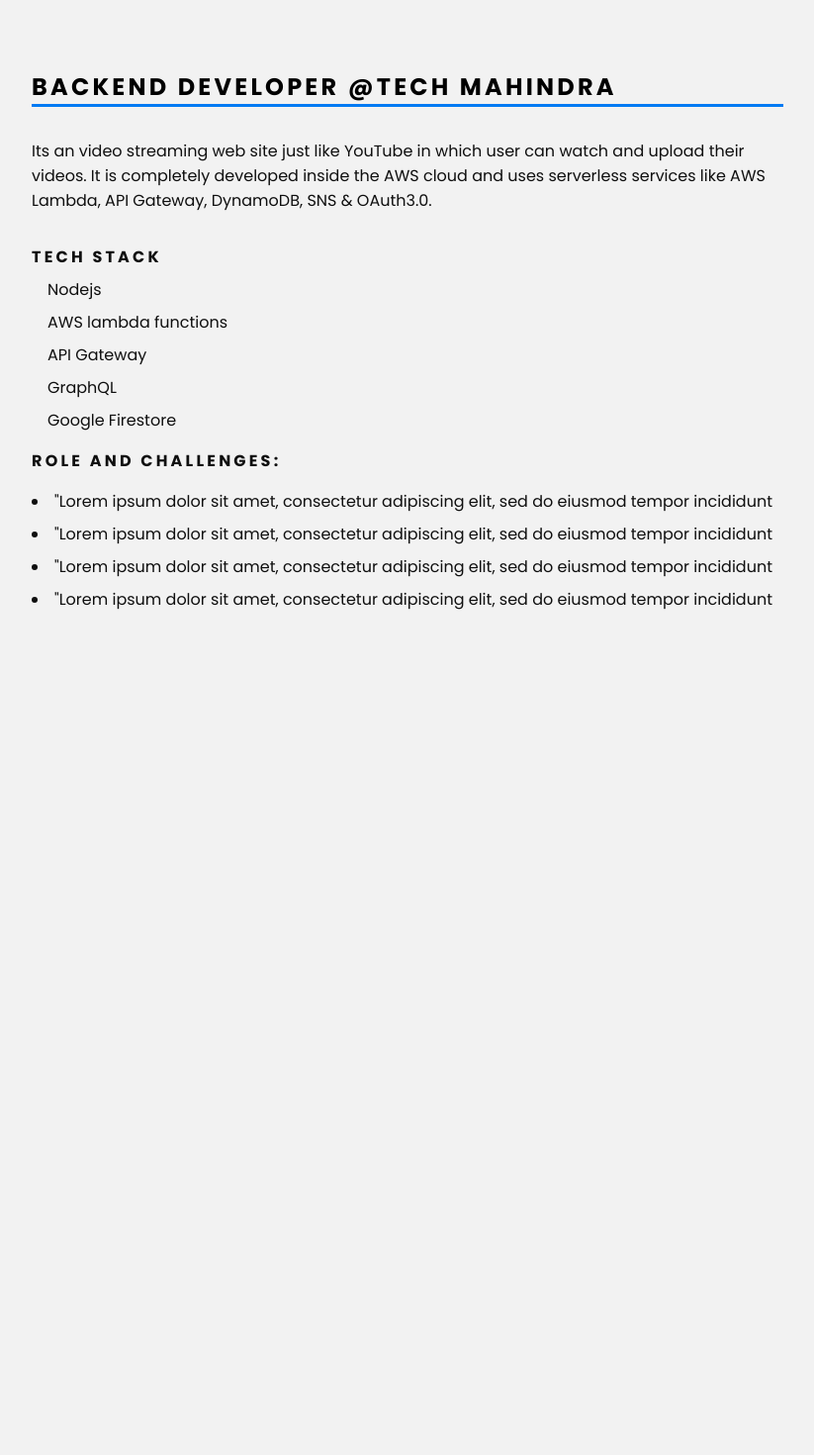
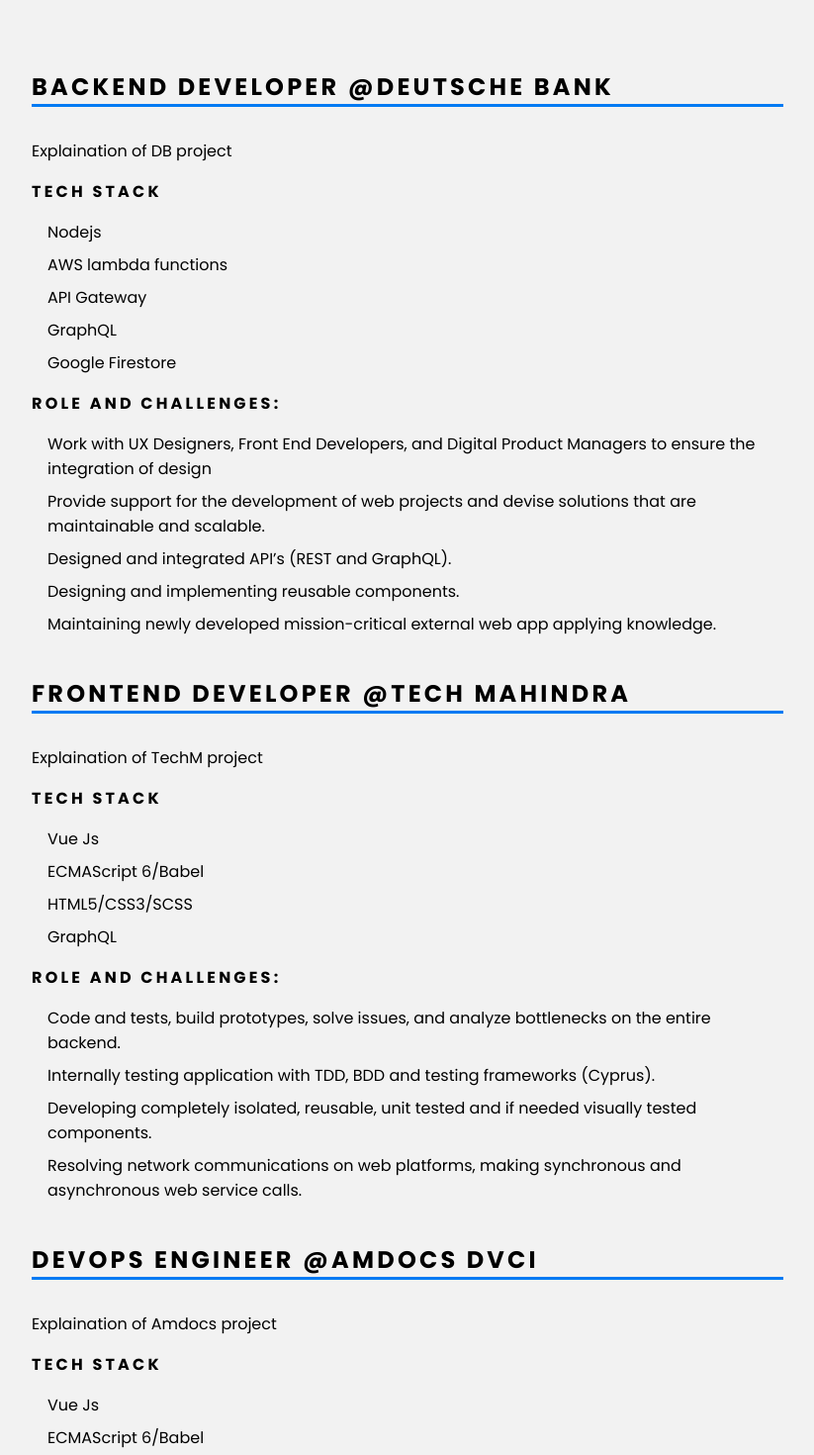
Before and after one commit to pmrubenrao/Portfolio-Website, a Vue app: page /portfolio in a window 1280 px wide. Shown: the part 180-1650 px from the top of the page at 99% size, without its empty margins (228-1051 px from the left). Before the commit the page ends 854 px from the top, so only its background shows below. Built offline with nearby package versions, Linux system fonts and the light colour scheme.

Commit message:
added reusablity to the ThePortfolio component

```diff
--- /dev/null
+++ b/persistentData/rolesChallenges.js
@@ -0,0 +1,21 @@
+export const rcAmdocsData = [
+  "Implemented a 'serverless' architecture using API Gateway, Lambda, and Dynamo DB and deployed AWS Lambda code from Amazon S3 buckets.",
+  'Created a Lambda Deployment function and configured it to receive events from your S3 Bucket.',
+  'Event-driven and scheduled AWS Lambda functions to trigger various AWS resources.',
+  'Designing serverless web application using AWS lambda API gateway DynamoDB Stream.',
+];
+
+export const rcTechMData = [
+  'Code and tests, build prototypes, solve issues, and analyze bottlenecks on the entire backend.',
+  'Internally testing application with TDD, BDD and testing frameworks (Cyprus).',
+  'Developing completely isolated, reusable, unit tested and if needed visually tested components.',
+  'Resolving network communications on web platforms, making synchronous and asynchronous web service calls.',
+];
+
+export const rcDeutscheBankData = [
+  'Work with UX Designers, Front End Developers, and Digital Product Managers to ensure the integration of design',
+  'Provide support for the development of web projects and devise solutions that are maintainable and scalable.',
+  'Designed and integrated API’s (REST and GraphQL).',
+  'Designing and implementing reusable components.',
+  'Maintaining newly developed mission-critical external web app applying knowledge.',
+];
--- a/src/App.vue
+++ b/src/App.vue
@@ -24,6 +24,7 @@
   :root {
     --primary-color: #007af3;
   }
+
   body {
     background: #f2f2f2;
     margin: 0px;
--- a/src/components/TheList.vue
+++ b/src/components/TheList.vue
@@ -9,8 +9,14 @@
   frontendData,
   backendData,
   learningData,
-  techStackData,
+  // techStackData,
 } from '../../persistentData/skill_details.js';
+import {
+  rcDeutscheBankData,
+  rcTechMData,
+  rcAmdocsData,
+} from '../../persistentData/rolesChallenges.js';
+
 export default {
   props: ['skillsData'],
   data() {
@@ -19,7 +25,9 @@
       backendSkill: frontendData,
       frontendSkill: backendData,
       currentLearning: learningData,
-      techStack: techStackData,
+      rcDeutscheBank: rcDeutscheBankData,
+      rcTechM: rcTechMData,
+      rcAmdocs: rcAmdocsData,
     };
   },
   mounted() {
@@ -29,8 +37,12 @@
       this.selector = this.frontendSkill;
     } else if (this.skillsData === 'learning') {
       this.selector = this.currentLearning;
-    } else {
-      this.selector = this.techStack;
+    } else if (this.skillsData === 'rcDeutscheBank') {
+      this.selector = this.rcDeutscheBank;
+    } else if (this.skillsData === 'rcTechM') {
+      this.selector = this.rcTechM;
+    } else if (this.skillsData === 'rcAmdocs') {
+      this.selector = this.rcAmdocs;
     }
   },
 };
--- a/src/pages/ThePortfolio.vue
+++ b/src/pages/ThePortfolio.vue
@@ -7,42 +7,59 @@
 
   <section class="header-layout">
     <div class="container">
-      <h1 class="header-layout-patch">Backend Developer @Tech Mahindra</h1>
+      <h1 class="header-layout-patch">Backend Developer @Deutsche bank</h1>
     </div>
   </section>
 
-  <section class="pf-exp ">
+  <section class="pf-exp">
     <div class="container">
-      <!-- <h1 class="pf-profile-header">Backend Developer @Tech Mahindra</h1> -->
-      <div class="pf-summary">
-        <div>
-          Its an video streaming web site just like YouTube in which user can
-          watch and upload their videos. It is completely developed inside the
-          AWS cloud and uses serverless services like AWS Lambda, API Gateway,
-          DynamoDB, SNS & OAuth3.0.
-        </div>
+      <div>
+        Explaination of DB project
       </div>
-      <the-sub-header sub-header-data="TECH STACK"></the-sub-header>
-      <the-list skills-data="techStackData"></the-list>
+    </div>
+    <the-sub-header sub-header-data="TECH STACK"></the-sub-header>
+    <the-list skills-data="backendstack"></the-list>
 
-      <div class="pf-roles-header">Role and challenges:</div>
-      <li class="tech-stack-list ">
-        "Lorem ipsum dolor sit amet, consectetur adipiscing elit, sed do eiusmod
-        tempor incididunt
-      </li>
-      <li class="tech-stack-list ">
-        "Lorem ipsum dolor sit amet, consectetur adipiscing elit, sed do eiusmod
-        tempor incididunt
-      </li>
-      <li class="tech-stack-list ">
-        "Lorem ipsum dolor sit amet, consectetur adipiscing elit, sed do eiusmod
-        tempor incididunt
-      </li>
-      <li class="tech-stack-list ">
-        "Lorem ipsum dolor sit amet, consectetur adipiscing elit, sed do eiusmod
-        tempor incididunt
-      </li>
+    <the-sub-header sub-header-data="ROLE AND CHALLENGES:"></the-sub-header>
+    <the-list skills-data="rcDeutscheBank"></the-list>
+  </section>
+
+  <section class="header-layout">
+    <div class="container">
+      <h1 class="header-layout-patch">Frontend Developer @Tech Mahindra</h1>
     </div>
+  </section>
+
+  <section class="pf-exp">
+    <div class="container">
+      <div>
+        Explaination of TechM project
+      </div>
+    </div>
+    <the-sub-header sub-header-data="TECH STACK"></the-sub-header>
+    <the-list skills-data="frontendstack"></the-list>
+
+    <the-sub-header sub-header-data="ROLE AND CHALLENGES:"></the-sub-header>
+    <the-list skills-data="rcTechM"></the-list>
+  </section>
+
+  <section class="header-layout">
+    <div class="container">
+      <h1 class="header-layout-patch">DevOps Engineer @Amdocs DVCI</h1>
+    </div>
+  </section>
+
+  <section class="pf-exp">
+    <div class="container">
+      <div>
+        Explaination of Amdocs project
+      </div>
+    </div>
+    <the-sub-header sub-header-data="TECH STACK"></the-sub-header>
+    <the-list skills-data="frontendstack"></the-list>
+
+    <the-sub-header sub-header-data="ROLE AND CHALLENGES:"></the-sub-header>
+    <the-list skills-data="rcAmdocs"></the-list>
   </section>
 </template>
 
@@ -81,9 +98,6 @@
   }
 }
 section.pf-main-header {
-  // max-width: 47.5em;
-  // margin: 0 auto 0 auto;
-  // padding: 5em 2em 1em 2em;
   .container {
     h1 {
       text-transform: uppercase;
@@ -92,43 +106,4 @@
     }
   }
 }
-
-section.pf-exp {
-  // max-width: 47.5em;
-  // margin: 0 auto 0 auto;
-  padding: 1em 2em 3em 2em;
-  // background: var(--primary-color);
-  color: rgb(15, 15, 15);
-  // li {
-  //   line-height: 4rem;
-  // }
-  .pf-summary {
-    display: flex;
-    align-items: flex-start;
-    flex: 0 0 45%;
-    padding: 0 0 1em 0;
-    // margin-bottom: 0.5rem;
-    justify-content: space-between;
-    flex-wrap: wrap;
-  }
-  .pf-profile-header {
-    font-weight: 700;
-    text-transform: uppercase;
-    width: 100%;
-    margin: 1rem 0;
-    letter-spacing: 0.2rem;
-    border-bottom: 0.2rem solid var(--primary-color);
-  }
-  .pf-roles-header {
-    display: flex;
-    font-weight: 700;
-    text-transform: uppercase;
-    width: 100%;
-    margin: 1rem 0;
-    letter-spacing: 0.2rem;
-  }
-  li {
-    margin-bottom: 0.5rem;
-  }
-}
 </style>
```
